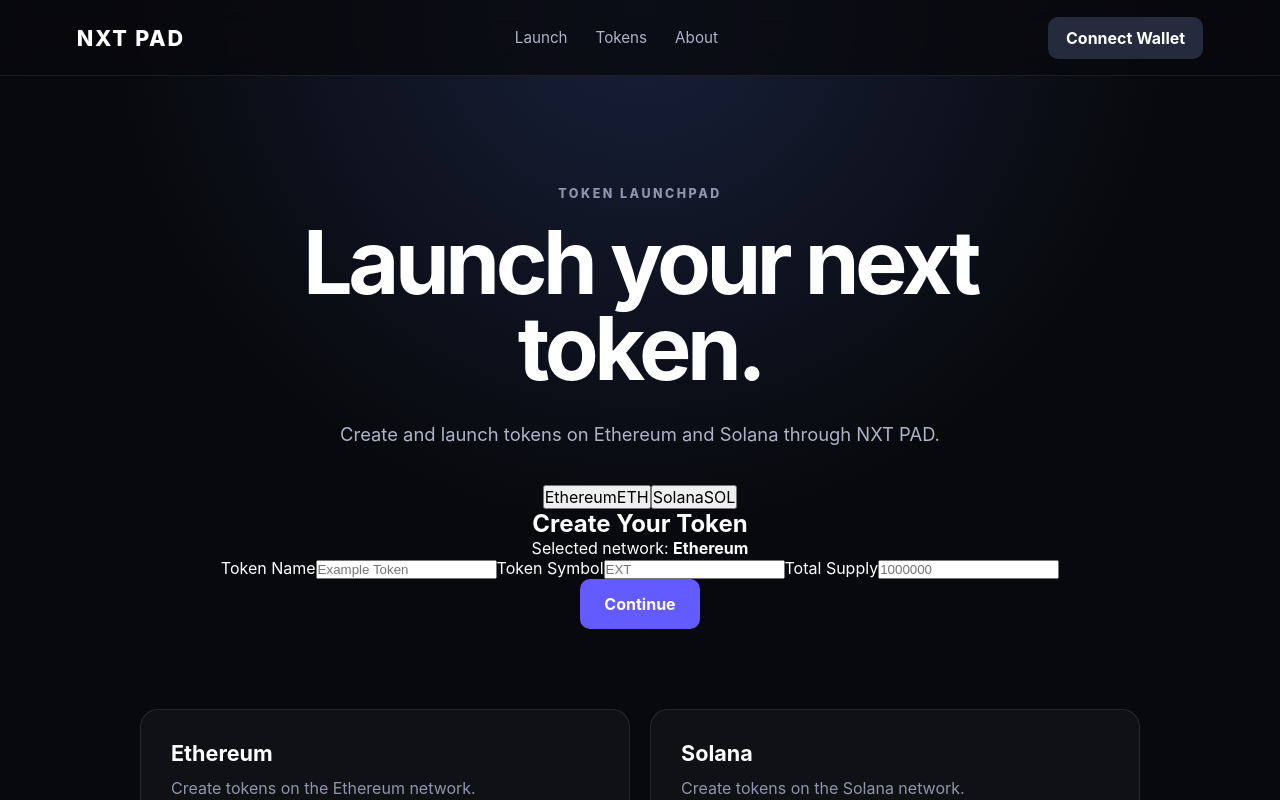
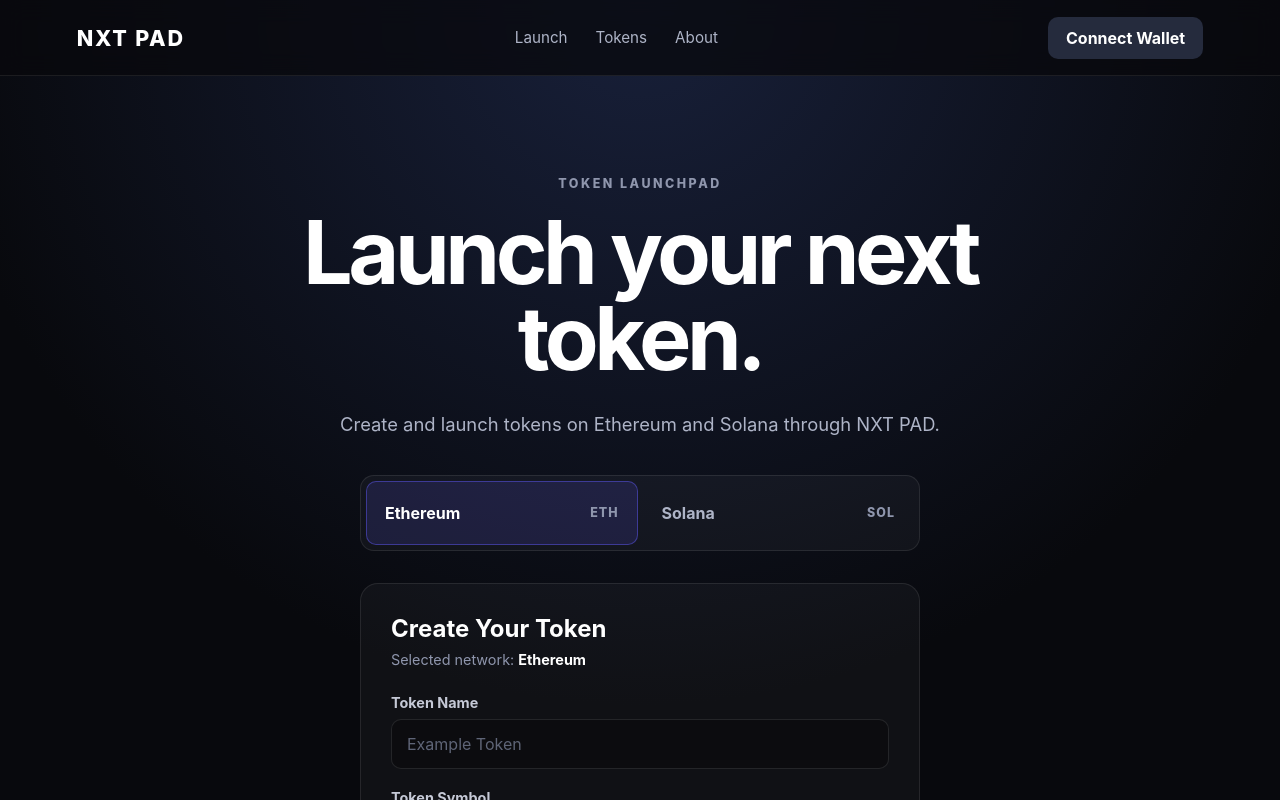
Before and after one commit to NXTPAD/NXTPADV2, a React (Vite) app: page / in a window 1280 px wide. Both pictures are taken after a click on the button "Create a Token". Shown: the top 800 px of the page. Built offline with nearby package versions, Linux system fonts and the light colour scheme.

Commit message:
Update styles.css

```diff
--- a/src/styles.css
+++ b/src/styles.css
@@ -24,6 +24,7 @@ body {
 }
 
 button,
+input,
 a {
   font: inherit;
 }
@@ -110,7 +111,7 @@ main {
 .hero {
   max-width: 900px;
   margin: 0 auto;
-  padding: 110px 24px 80px;
+  padding: 100px 24px 80px;
   text-align: center;
 }
 
@@ -136,6 +137,124 @@ main {
   font-size: 1.15rem;
   line-height: 1.7;
 }
+
+/* Network selector */
+
+.network-selector {
+  width: min(560px, 100%);
+  margin: 0 auto 28px;
+  padding: 5px;
+  display: grid;
+  grid-template-columns: 1fr 1fr;
+  gap: 5px;
+  border: 1px solid rgba(255, 255, 255, 0.09);
+  border-radius: 14px;
+  background: rgba(255, 255, 255, 0.035);
+}
+
+.network-option {
+  min-height: 64px;
+  padding: 12px 18px;
+  display: flex;
+  align-items: center;
+  justify-content: space-between;
+  gap: 15px;
+  border: 1px solid transparent;
+  border-radius: 10px;
+  color: #aeb4c7;
+  background: transparent;
+  transition:
+    background 0.2s ease,
+    color 0.2s ease,
+    border-color 0.2s ease;
+}
+
+.network-option:hover {
+  color: #ffffff;
+  background: rgba(255, 255, 255, 0.05);
+}
+
+.network-option.active {
+  color: #ffffff;
+  border-color: rgba(99, 91, 255, 0.45);
+  background: rgba(99, 91, 255, 0.14);
+}
+
+.network-name {
+  font-weight: 700;
+}
+
+.network-symbol {
+  font-size: 0.78rem;
+  font-weight: 800;
+  letter-spacing: 0.08em;
+  color: #8f96ad;
+}
+
+/* Token form */
+
+.token-form {
+  width: min(560px, 100%);
+  margin: 32px auto 0;
+  padding: 30px;
+  text-align: left;
+  border: 1px solid rgba(255, 255, 255, 0.09);
+  border-radius: 18px;
+  background: rgba(255, 255, 255, 0.035);
+}
+
+.form-header {
+  margin-bottom: 26px;
+}
+
+.form-header h2 {
+  margin-bottom: 8px;
+  font-size: 1.5rem;
+}
+
+.form-header p {
+  color: #8f96ad;
+  font-size: 0.9rem;
+}
+
+.form-header strong {
+  color: #ffffff;
+}
+
+.token-form label {
+  display: block;
+  margin-bottom: 8px;
+  color: #c5c9d6;
+  font-size: 0.9rem;
+  font-weight: 700;
+}
+
+.token-form input {
+  width: 100%;
+  height: 50px;
+  margin-bottom: 20px;
+  padding: 0 15px;
+  border: 1px solid rgba(255, 255, 255, 0.1);
+  border-radius: 10px;
+  outline: none;
+  color: #ffffff;
+  background: rgba(0, 0, 0, 0.25);
+}
+
+.token-form input::placeholder {
+  color: #5f6577;
+}
+
+.token-form input:focus {
+  border-color: rgba(99, 91, 255, 0.75);
+}
+
+.token-form .launch-button {
+  width: 100%;
+  margin-top: 5px;
+}
+
+/* Network information */
 
 .networks {
   width: min(1000px, 90%);
@@ -191,10 +310,18 @@ main {
   }
 
   .hero {
-    padding-top: 80px;
+    padding-top: 70px;
   }
 
   .networks {
     grid-template-columns: 1fr;
   }
+
+  .network-selector {
+    grid-template-columns: 1fr;
+  }
+
+  .token-form {
+    padding: 22px;
+  }
 }
```
